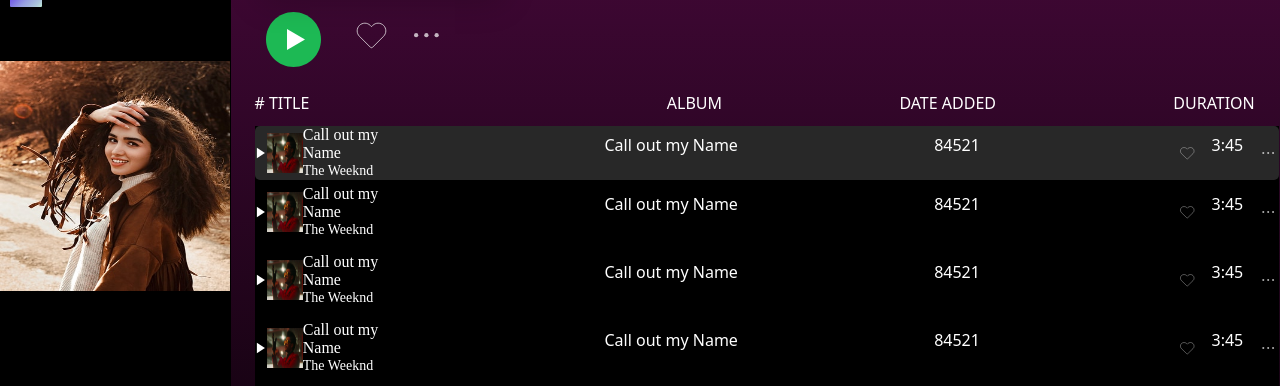
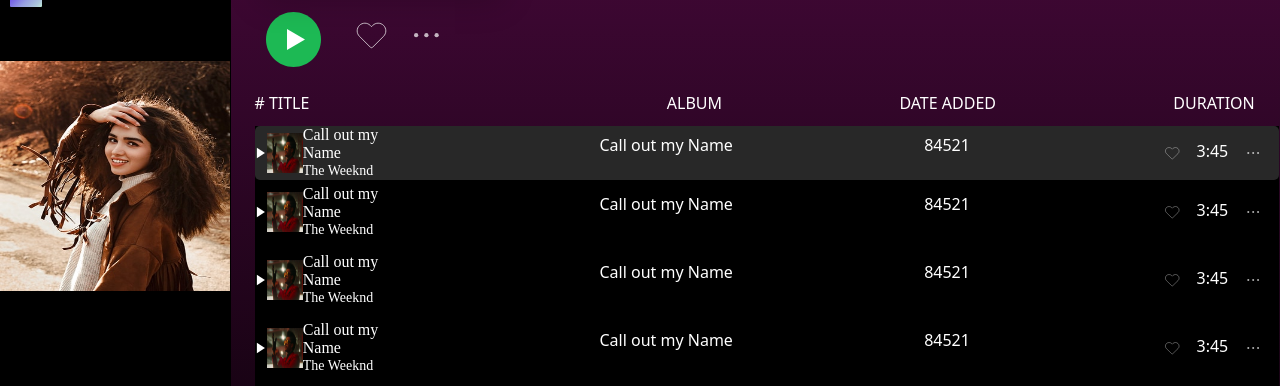
Before and after one commit to mayankshukla-20/spotify-clone, a plain HTML site: page index1.html in a window 1280 px wide. Shown: the part 340-726 px from the top of the page. Drawn offline with nearby package versions, Linux system fonts and the light colour scheme.

Commit message:
added padding

```diff
--- a/style1.css
+++ b/style1.css
@@ -498,7 +498,7 @@ border: none;
     flex-direction: row;
     align-items: baseline;
     justify-content: right;
-    width: #383838;
+    width: 100vw;
     padding-right: 81px;
 height: 30px;
 flex-shrink: 0;
--- a/style2.css
+++ b/style2.css
@@ -453,6 +453,10 @@ background:black;
     align-items: center;
     justify-content: space-between;
     width: 8vw;
+    margin-right: 15px;
+}
+.row1-col4>p{
+    margin-top: 12px;
 }
 .tr-row-1>td{
     color: #FFF;
```
